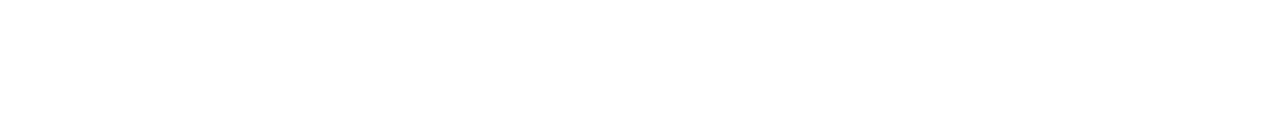
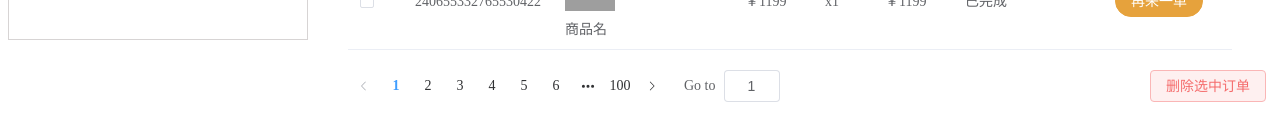
Before and after one commit to DBTeam2023/GorgeousHuaShang-frontend, a Vue app: page /order in a window 1280 px wide. Before the commit this address had no page. Shown: the part 750-890 px from the top of the page. Before the commit the page ends 800 px from the top, so only its background shows below. Built offline with nearby package versions, Linux system fonts and the light colour scheme; grey boxes are pictures that could not be loaded; what undraw-ui would draw is missing.

Commit message:
提交订单详情页面及其组件、我的订单

```diff
--- a/src/router/index.js
+++ b/src/router/index.js
@@ -7,6 +7,8 @@ import ShopSelectView from "@/views/ShopSelectView.vue";
 import ShopManageView from "@/views/ShopManageView.vue";
 import ShopView from "@/views/ShopView.vue";
 import CartView from "@/views/cart/CartView.vue";
+import OrderDetailView from "@/views/OrderDetailView.vue";
+import OrderView from "@/views/OrderView.vue";
 // import store from "@/store";
 
 const routes =
@@ -18,7 +20,9 @@ const routes =
       {path : '/shopselect/', name : 'ShopSelect', component : ShopSelectView},
       {path : '/shopmanage/', name : 'ShopManage', component : ShopManageView},
       {path : '/shop/', name : 'Shop', component : ShopView},
-      {path: '/cart', name: 'Cart', component: CartView}
+      {path: '/cart', name: 'Cart', component: CartView},
+      {path : '/orderdetail/', name : 'OrderDetail', component : OrderDetailView},
+      {path : '/order/', name : 'Order', component : OrderView},
     ]
 
     const router = createRouter({history : createWebHistory(), routes})
--- a/src/views/OrderView.vue
+++ b/src/views/OrderView.vue
@@ -284,12 +284,13 @@
                     </div>
                 </el-main>
                 <el-footer>
+                    <!-- 分页栏 -->
                     <el-row>
                         <el-col :span="12">
                             <div class="demo-pagination-block">
                                 <el-pagination
-                                v-model:current-page="currentPage3"
-                                v-model:page-size="pageSize3"
+                                v-model:current-page="currentPage"
+                                v-model:page-size="pageSize"
                                 :small="small"
                                 :disabled="disabled"
                                 :background="background"
@@ -312,7 +313,7 @@
 
 <script>
 import userInfoMenu from "../components/common/userInfoMenu.vue"
-import { defineComponent, ref } from 'vue';
+import { defineComponent, ref, computed } from 'vue';
 import { ElTable, ElMenu, ElMenuItem, ElHeader } from 'element-plus';
 import { Edit, View , Delete as IconView } from '@element-plus/icons-vue'
 
@@ -326,6 +327,7 @@ export default defineComponent({
     ElHeader
   },
   setup() {
+
     const activeIndex = ref('1');
     const handleSelect = function(index) {
       activeIndex.value = index;
@@ -523,12 +525,13 @@ export default defineComponent({
       confirmOrder,
       commentOrder,
       moreOrder,
-      deleteOrder
+      deleteOrder,
     }
   }
 });
 
 </script>
+
 
   <!--CSS风格-->
   <style scoped>
```
